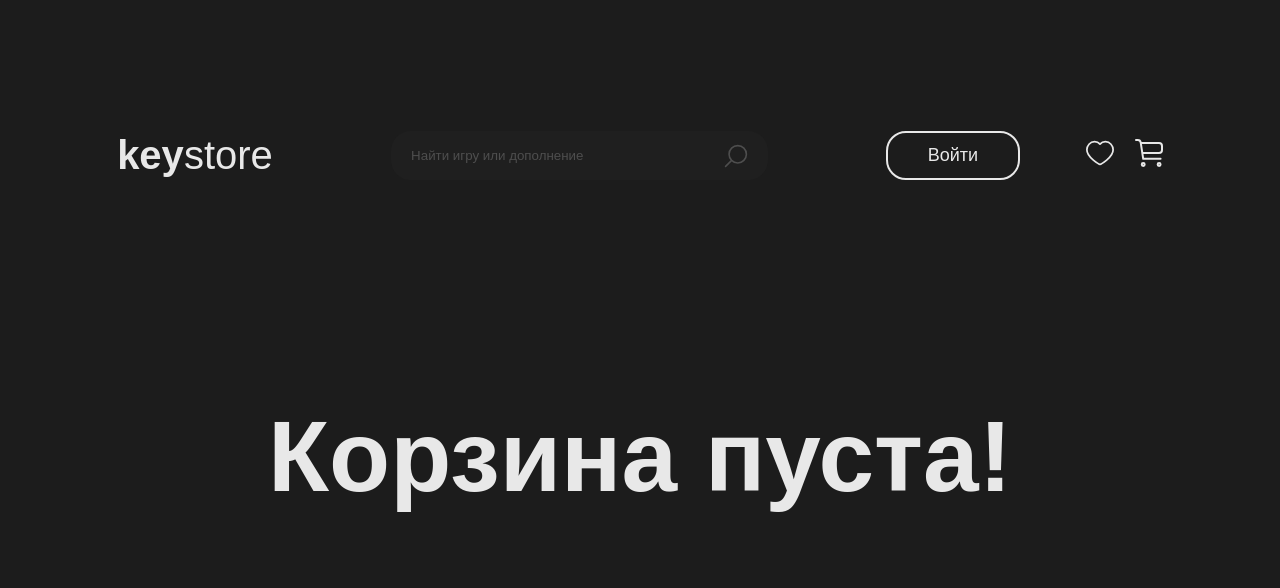
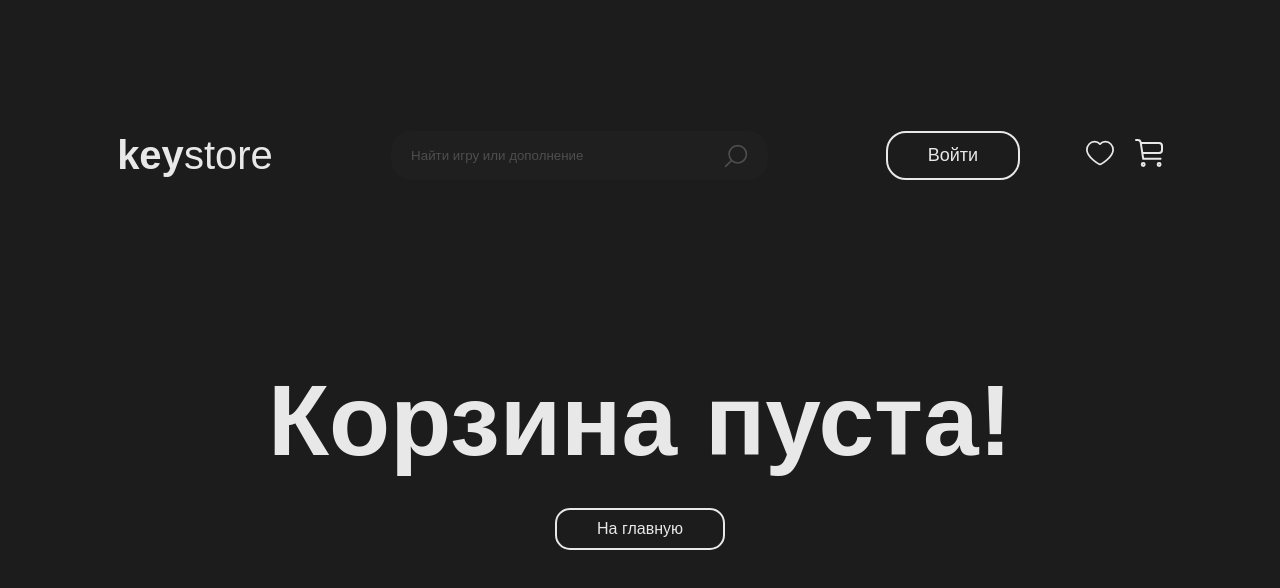
Before and after one commit to djoreh64/react-keystore, a React (Create React App) app: page /cart in a window 1280 px wide. Shown: the top 588 px of the page. Built offline with nearby package versions, Linux system fonts and the light colour scheme.

Commit message:
fix cart bugs, update cart design

```diff
--- a/src/components/Card.jsx
+++ b/src/components/Card.jsx
@@ -1,5 +1,6 @@
-import React from 'react';
-import { useDispatch } from 'react-redux';
+import React, { useState } from 'react';
+import { Link } from 'react-router-dom';
+import { useDispatch} from 'react-redux';
 import { addItem } from '../redux/slices/cartSlice'
 
 function Card({name, price, cover}) {
@@ -15,7 +16,8 @@ function Card({name, price, cover}) {
 
     return (
         <div className="card">
-            <a onClick={() => onClickAdd()} className='card__add'>В корзину</a>
+            {<a onClick={onClickAdd} className='card__add'>В корзину</a>}
+            {/* {cartItems.length>0 && <Link to='/cart' className='card__add'>В корзине</Link>} */}
             <div className="card__img" style={{backgroundImage: `url(${cover})`}}/>
             <div className="card__text">
                 <div className='card__text_holder'>
--- a/src/pages/Cart/Cart.module.scss
+++ b/src/pages/Cart/Cart.module.scss
@@ -14,10 +14,30 @@
         color: #e8e8e8;
     }
 
-    &_empty_headline {
+    &_empty {
+        display: flex;
+        align-items: center;
+        justify-content: center;
+        flex-direction: column;
+        height: calc(100vh - 400px);
+        row-gap: 30px;
+
+        &_button {
+            padding: 10px 40px;
+            border: 2px solid #e8e8e8;
+            border-radius: 15px;
+            color: #e8e8e8;
+            transition: .4s ease-out;
+
+            &:hover {
+                color: #1C1C1C;
+                background-color: #e8e8e8;
+            }
+        }
+
+        &_headline {
             color: #e8e8e8;
             width: 100%;
-        height: calc(100vh - 400px);
             font-size: 100px;
             display: flex;
             text-align: center;
@@ -28,6 +48,9 @@
                 font-size: 40px;
             }
         }
+    }
+
+
 
     &_content {
         display: flex;
--- a/src/pages/Cart/index.jsx
+++ b/src/pages/Cart/index.jsx
@@ -1,5 +1,6 @@
 import styles from './Cart.module.scss'
 import CartItem from '../../components/CartItem'
+import { Link } from "react-router-dom"
 import { useSelector } from 'react-redux'
 
 const Cart = () => {
@@ -8,7 +9,12 @@ const Cart = () => {
     return (
         <div className={styles.cart}>
         {cartItems.length > 0 && <h1 className={styles.cart_headline}>Корзина</h1>}
-        {cartItems.length == 0 && <h1 className={styles.cart_empty_headline}>Корзина пуста!</h1>}
+        {cartItems.length === 0 &&
+        <div className={styles.cart_empty}>
+            <h1 className={styles.cart_empty_headline}>Корзина пуста!</h1>
+            <Link to='/#' className={styles.cart_empty_button}>На главную</Link>
+        </div>
+         }
         <div className={styles.cart_content}>
             <div className={styles.cart_items}>
                 {cartItems.map((item) => {
--- a/src/redux/slices/cartSlice.js
+++ b/src/redux/slices/cartSlice.js
@@ -10,13 +10,25 @@ const cartSlice = createSlice({
   initialState,
   reducers: {
     addItem(state, action) {
-        state.items.push(action.payload)
+        const item = state.items.find(obj => obj.name === action.payload.name)
+        if (item) {
+          item.count++
+        } else {
+          state.items.push({
+            ...action.payload,
+            count: 1
+          })
+        }
         state.totalPrice = state.items.reduce((sum, item) => {
         return item.price + sum
       }, 0)
     },
     removeItem(state, action) {
       state.items = state.items.filter(item => item.name !== action.payload)
+      state.totalPrice = state.totalPrice - action.payload.price
+      state.totalPrice = state.items.reduce((sum, item) => {
+        return item.price + sum
+      }, 0)
     }
   }
 })
--- a/src/style/style.scss
+++ b/src/style/style.scss
@@ -3,6 +3,7 @@
 * {
     margin: 0;
     padding: 0;
+    scroll-behavior: smooth;
     font-family: 'Montserrat', sans-serif;
 }
 
```
Lines whose indentation alone changed are shown as unchanged.
